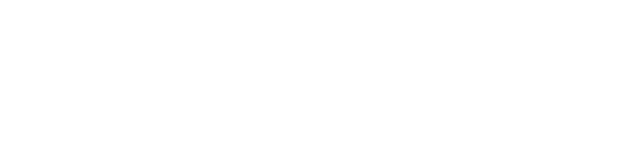
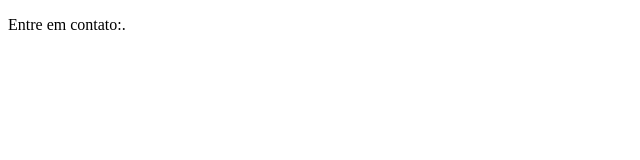
Before and after one commit to NathanLorencini/sistema-de-cadastro, a plain HTML site: page contato.html in a window 1280 px wide. Shown: the whole page, without its empty margins (0-640 px from the left). Drawn offline with Linux system fonts and the light colour scheme.

Commit message:
add parsgrafo de contato

```diff
--- a/contato.html
+++ b/contato.html
@@ -7,6 +7,6 @@
     <title>Contato</title>
 </head>
 <body>
-
+    <p>Entre em contato:.</p>
 </body>
 </html>
```
